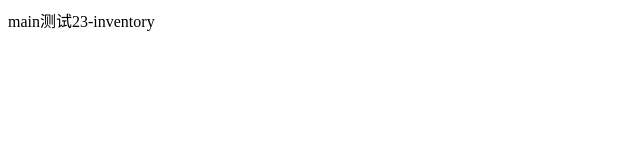
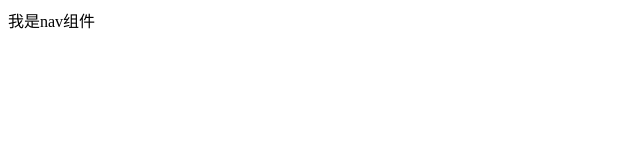
Before and after one commit to c5130u/supermall, a Vue app: page / in a window 1280 px wide. Shown: the top 160 px of the page, without its empty margins (0-640 px from the left). Built offline with nearby package versions, Linux system fonts and the light colour scheme.

Commit message:
nav组件制作

```diff
--- a/src/App.vue
+++ b/src/App.vue
@@ -1,11 +1,20 @@
 <template>
   <div id="app">
-    <div id="navdfdf">main测试23-inventory
-    </div>
+      <Nav></Nav>
     <router-view/>
   </div>
 </template>
 
+<script>
+import Nav from './components/Nav.vue'
+  export default {
+    name: 'App',
+    components: {
+      Nav
+    }
+  }
+</script>
+
 <style lang="scss">
 
 </style>
--- /dev/null
+++ b/src/components/Nav.vue
@@ -0,0 +1,13 @@
+<template>
+    <div>
+        我是nav组件
+    </div>
+</template>
+<script>
+    export default {
+        name: 'Nav'
+    }
+</script>
+<style lang="scss" scope>
+
+</style>
```
